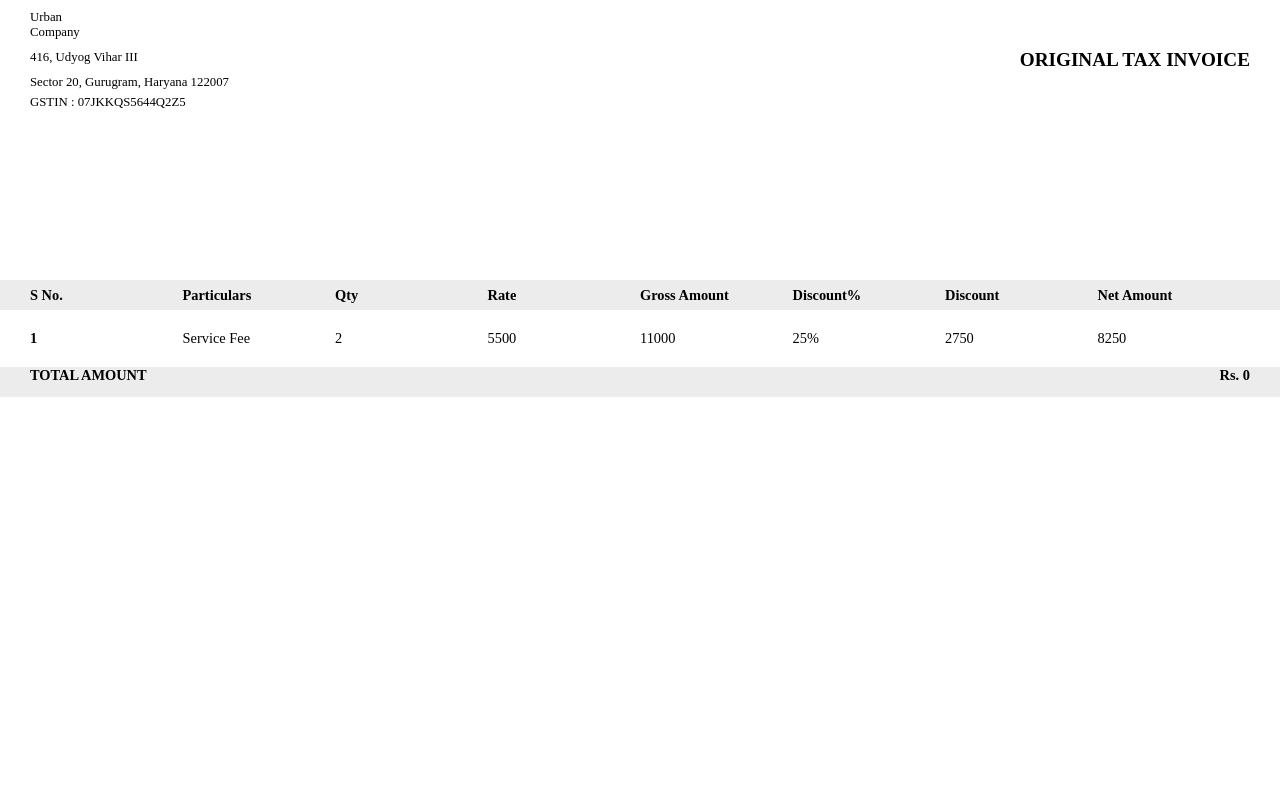
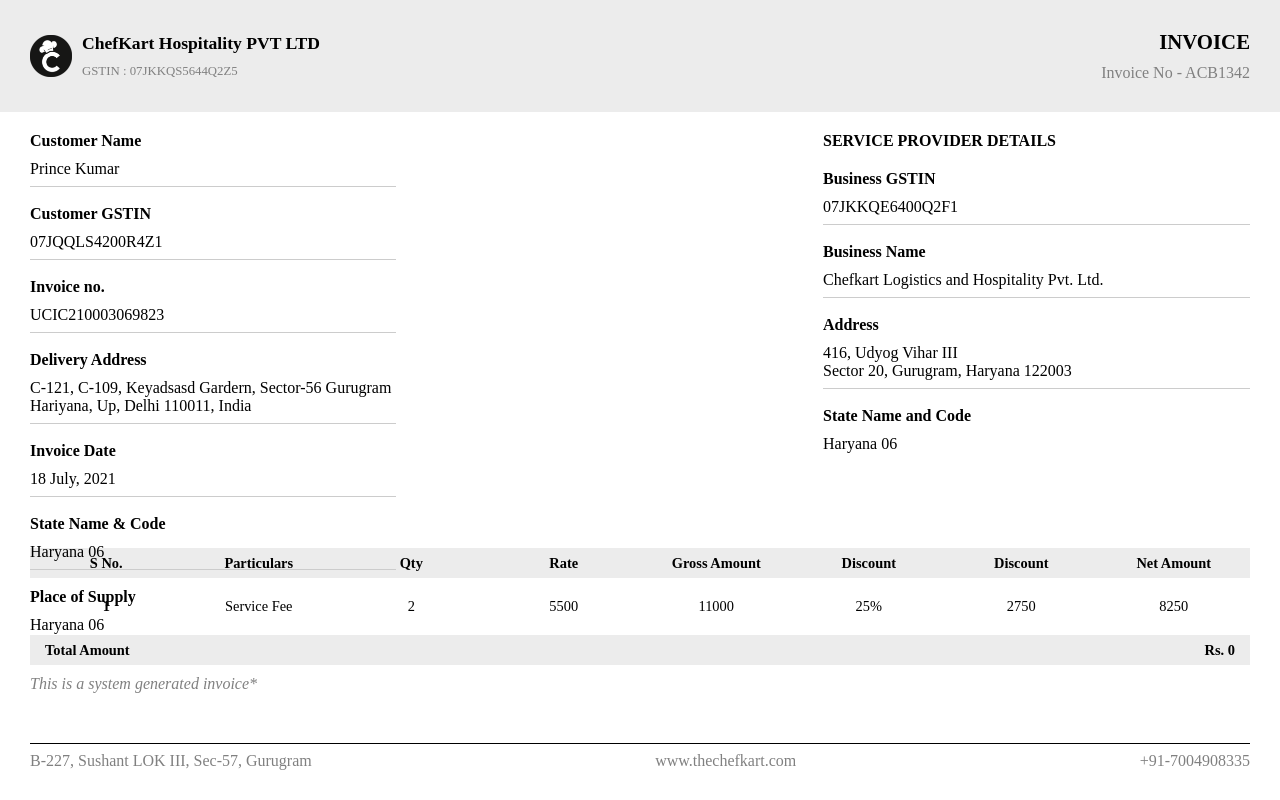
Before and after one commit to ck-saurabh/invoice, a website: page index.html in a window 1280 px wide. Drawn offline with Linux system fonts and the light colour scheme.

Commit message:
updated to new design

```diff
--- a/index.css
+++ b/index.css
@@ -4,7 +4,7 @@
 }
 
 @page {
-  margin: 0.3cm 0cm;
+  margin: 0px;
   size: A4;
   padding: 10px;
 }
--- a/index.html
+++ b/index.html
@@ -9,7 +9,15 @@
   </head>
   <body>
     <div id="top-content">
-      <div style="padding: 10px 30px; display: flex; align-items: center">
+      <div
+        style="
+          padding: 30px;
+          display: flex;
+          align-items: center;
+          background-color: rgb(236, 236, 236) !important;
+          -webkit-print-color-adjust: exact;
+        "
+      >
         <div
           style="
             flex: 1;
@@ -20,12 +28,21 @@
             font-size: 0.8rem;
           "
         >
-          <div>Urban <br />Company</div>
-          <div style="margin-top: 10px">416, Udyog Vihar III</div>
-          <div style="margin-top: 10px">
-            Sector 20, Gurugram, Haryana 122007
+          <div style="display: flex; align-items: center">
+            <img
+              style="height: 42px; width: 42px; margin-right: 10px"
+              src="logo.png"
+              alt="Company Logo"
+            />
+            <div>
+              <div style="font-weight: bold; font-size: 1.1rem">
+                ChefKart Hospitality PVT LTD
+              </div>
+              <div style="margin-top: 10px; color: gray">
+                GSTIN : 07JKKQS5644Q2Z5
+              </div>
+            </div>
           </div>
-          <div style="margin-top: 5px">GSTIN : 07JKKQS5644Q2Z5</div>
         </div>
         <div
           style="
@@ -36,12 +53,11 @@
             flex-direction: column;
           "
         >
-          <div style="font-weight: bold; font-size: 1.2rem">
-            ORIGINAL TAX INVOICE
-          </div>
+          <div style="font-weight: bold; font-size: 1.3rem">INVOICE</div>
+          <div style="color: gray; margin-top: 10px">Invoice No - ACB1342</div>
         </div>
       </div>
-      <!-- <div style="padding: 10px 30px; display: flex; align-items: center">
+      <div style="padding: 10px 30px; display: flex; align-items: center">
         <div
           style="
             flex: 1;
@@ -66,7 +82,7 @@
           </div>
           <div style="width: 60%; margin-top: 10px">
             <div style="font-weight: 600">Customer GSTIN</div>
-            <div style="margin-top: 10px"></div>
+            <div style="margin-top: 10px">07JQQLS4200R4Z1</div>
             <hr
               style="
                 height: 1px;
@@ -130,14 +146,6 @@
           <div style="width: 60%; margin-top: 10px">
             <div style="font-weight: 600">Place of Supply</div>
             <div style="margin-top: 10px">Haryana 06</div>
-            <hr
-              style="
-                height: 1px;
-                border: 0;
-                background-color: rgb(204, 204, 204) !important;
-                -webkit-print-color-adjust: exact;
-              "
-            />
           </div>
         </div>
         <div
@@ -150,10 +158,10 @@
             height: 30vh;
           "
         >
-          <div style="width: 60%; font-weight: bold; margin-top: 10px">
-            DELIVERY SERVICE PROVIDER
+          <div style="width: 70%; font-weight: bold; margin-top: 10px">
+            SERVICE PROVIDER DETAILS
           </div>
-          <div style="width: 60%; margin-top: 20px">
+          <div style="width: 70%; margin-top: 20px">
             <div style="font-weight: 600">Business GSTIN</div>
             <div style="margin-top: 10px">07JKKQE6400Q2F1</div>
             <hr
@@ -165,7 +173,7 @@
               "
             />
           </div>
-          <div style="width: 60%; margin-top: 10px">
+          <div style="width: 70%; margin-top: 10px">
             <div style="font-weight: 600">Business Name</div>
             <div style="margin-top: 10px">
               Chefkart Logistics and Hospitality Pvt. Ltd.
@@ -179,7 +187,7 @@
               "
             />
           </div>
-          <div style="width: 60%; margin-top: 10px">
+          <div style="width: 70%; margin-top: 10px">
             <div style="font-weight: 600">Address</div>
             <div style="margin-top: 10px">
               416, Udyog Vihar III <br />
@@ -194,28 +202,19 @@
               "
             />
           </div>
-          <div style="width: 60%; margin-top: 10px">
+          <div style="width: 70%; margin-top: 10px">
             <div style="font-weight: 600">State Name and Code</div>
             <div style="margin-top: 10px">Haryana 06</div>
-            <hr
-              style="
-                height: 1px;
-                border: 0;
-                background-color: rgb(204, 204, 204) !important;
-                -webkit-print-color-adjust: exact;
-              "
-            />
           </div>
         </div>
-      </div> -->
-      <div style="margin-top: 20vh">
+      </div>
+      <div style="margin-top: 22vh">
         <div
           style="
             height: 30px;
-            padding: 0px 30px;
+            margin: 0px 30px;
             display: flex;
             align-items: center;
-            justify-content: space-between;
             font-size: 0.9rem;
             background-color: rgb(236, 236, 236) !important;
             -webkit-print-color-adjust: exact;
@@ -223,9 +222,10 @@
         >
           <div
             style="
-              flex: 8;
+              width: 20%;
               display: flex;
               align-items: center;
+              justify-content: center;
               font-weight: 600;
             "
           >
@@ -233,9 +233,10 @@
           </div>
           <div
             style="
-              flex: 8;
+              width: 20%;
               display: flex;
               align-items: center;
+              justify-content: center;
               font-weight: 600;
             "
           >
@@ -243,9 +244,10 @@
           </div>
           <div
             style="
-              flex: 8;
+              width: 20%;
               display: flex;
               align-items: center;
+              justify-content: center;
               font-weight: 600;
             "
           >
@@ -253,9 +255,10 @@
           </div>
           <div
             style="
-              flex: 8;
+              width: 20%;
               display: flex;
               align-items: center;
+              justify-content: center;
               font-weight: 600;
             "
           >
@@ -263,9 +266,10 @@
           </div>
           <div
             style="
-              flex: 8;
+              width: 20%;
               display: flex;
               align-items: center;
+              justify-content: center;
               font-weight: 600;
             "
           >
@@ -273,19 +277,10 @@
           </div>
           <div
             style="
-              flex: 8;
+              width: 20%;
               display: flex;
               align-items: center;
-              font-weight: 600;
-            "
-          >
-            Discount%
-          </div>
-          <div
-            style="
-              flex: 8;
-              display: flex;
-              align-items: center;
+              justify-content: center;
               font-weight: 600;
             "
           >
@@ -293,9 +288,21 @@
           </div>
           <div
             style="
-              flex: 8;
+              width: 20%;
               display: flex;
               align-items: center;
+              justify-content: center;
+              font-weight: 600;
+            "
+          >
+            Discount
+          </div>
+          <div
+            style="
+              width: 20%;
+              display: flex;
+              align-items: center;
+              justify-content: center;
               font-weight: 600;
             "
           >
@@ -307,7 +314,8 @@
           <div style="display: flex; align-items: center">
             <div
               style="
-                flex: 8;
+                width: 20%;
+                justify-content: center;
                 display: flex;
                 align-items: center;
                 font-weight: bold;
@@ -315,34 +323,136 @@
             >
               1
             </div>
-            <div style="flex: 8; display: flex; align-items: center">
+            <div
+              style="
+                width: 20%;
+                justify-content: center;
+                display: flex;
+                align-items: center;
+              "
+            >
               Service Fee
             </div>
-            <div style="flex: 8; display: flex; align-items: center">2</div>
-            <div style="flex: 8; display: flex; align-items: center">5500</div>
-            <div style="flex: 8; display: flex; align-items: center">11000</div>
-            <div style="flex: 8; display: flex; align-items: center">25%</div>
-            <div style="flex: 8; display: flex; align-items: center">2750</div>
-            <div style="flex: 8; display: flex; align-items: center">8250</div>
+            <div
+              style="
+                width: 20%;
+                justify-content: center;
+                display: flex;
+                align-items: center;
+              "
+            >
+              2
+            </div>
+            <div
+              style="
+                width: 20%;
+                justify-content: center;
+                display: flex;
+                align-items: center;
+              "
+            >
+              5500
+            </div>
+            <div
+              style="
+                width: 20%;
+                justify-content: center;
+                display: flex;
+                align-items: center;
+              "
+            >
+              11000
+            </div>
+            <div
+              style="
+                width: 20%;
+                justify-content: center;
+                display: flex;
+                align-items: center;
+              "
+            >
+              25%
+            </div>
+            <div
+              style="
+                width: 20%;
+                justify-content: center;
+                display: flex;
+                align-items: center;
+              "
+            >
+              2750
+            </div>
+            <div
+              style="
+                width: 20%;
+                justify-content: center;
+                display: flex;
+                align-items: center;
+              "
+            >
+              8250
+            </div>
           </div>
         </div>
         <!-- Loop over above written code -->
         <div
           style="
             height: 30px;
-            padding: 0px 30px;
+            margin: 0px 30px;
+            padding: 0px 15px;
             display: flex;
-            align-items: flex-start;
+            align-items: center;
             justify-content: space-between;
             font-size: 0.9rem;
             background-color: rgb(236, 236, 236) !important;
             -webkit-print-color-adjust: exact;
           "
         >
-          <div style="font-weight: 600">TOTAL AMOUNT</div>
+          <div style="font-weight: 600">Total Amount</div>
           <div style="font-weight: 600">Rs. 0</div>
         </div>
-        <div style="height: 150px"></div>
+        <div
+          style="
+            margin: 10px 30px;
+            color: gray;
+            font-weight: lighter;
+            font-style: italic;
+          "
+        >
+          This is a system generated invoice*
+        </div>
+      </div>
+      <div
+        style="
+          position: fixed;
+          bottom: 0;
+          left: 0;
+          right: 0;
+          text-align: center;
+          padding: 30px;
+          color: gray;
+        "
+      >
+        <hr
+          style="
+            height: 1px;
+            border: 0;
+            background-color: black !important;
+            -webkit-print-color-adjust: exact;
+          "
+        />
+        <div
+          style="
+            display: flex;
+            align-items: center;
+            justify-content: space-between;
+          "
+        >
+          <div>B-227, Sushant LOK III, Sec-57, Gurugram</div>
+          <div>www.thechefkart.com</div>
+          <div>+91-7004908335</div>
+        </div>
       </div>
     </div>
   </body>
```
Also changed, not shown: logo.png (added).
